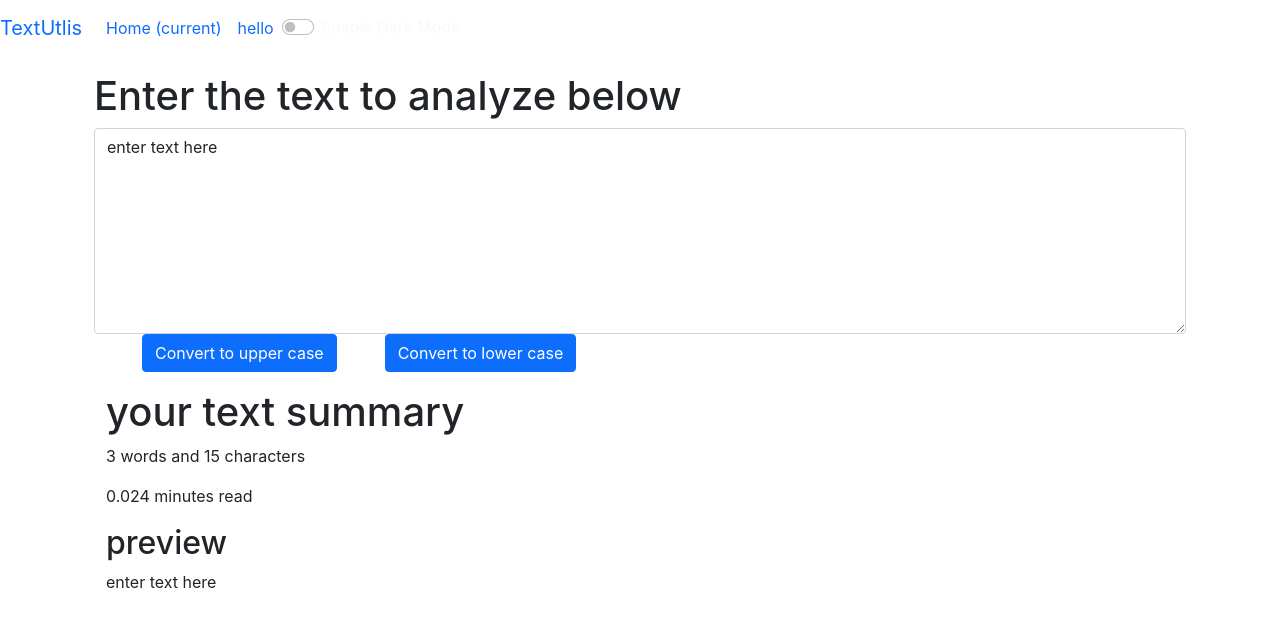
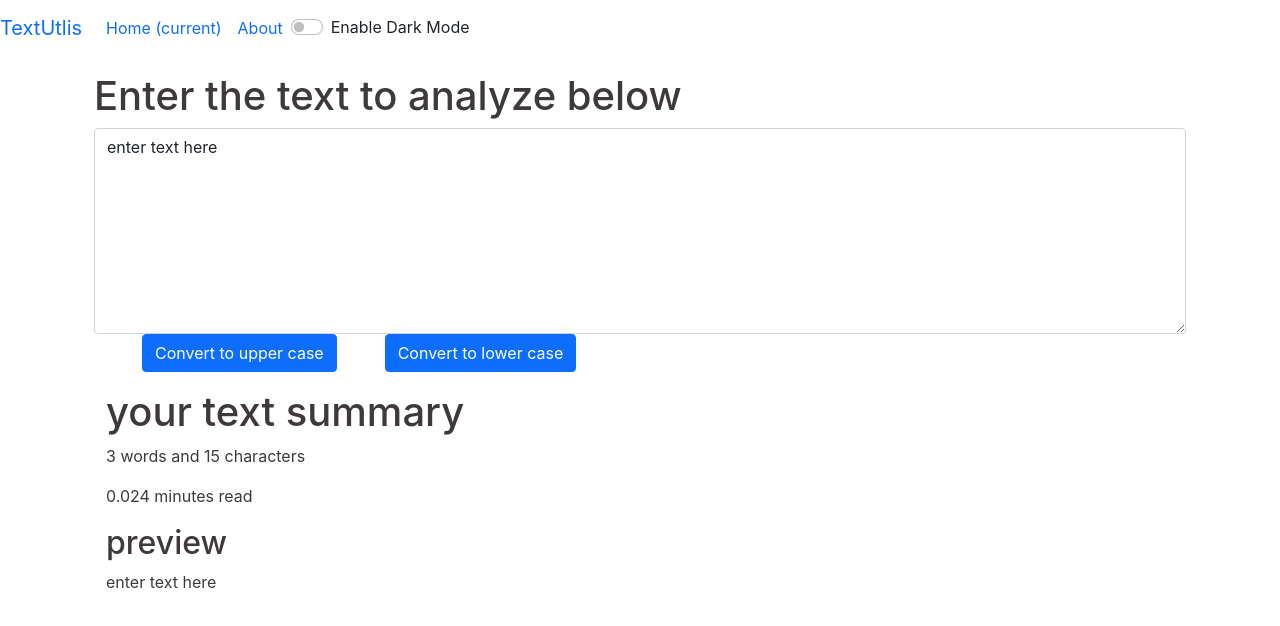
Before and after one commit to anjul1026/Text_Utils_app, a React (Create React App) app: page / in a window 1280 px wide. Shown: the top 626 px of the page. Built offline with nearby package versions, Linux system fonts and the light colour scheme; the HTML template or start-up script is replaced by a standard one.

Commit message:
adding dark mode

```diff
--- a/src/App.js
+++ b/src/App.js
@@ -3,26 +3,38 @@ import "./App.css";
 // import About from "./components/About";
 import Nav from "./components/Nav";
 import TextForm from "./components/TextForm";
-
+import Alert from "./components/Alert";
 function App() {
-  const [mode, setMode] = useState("dark"); //whether dark mode is enable or not
+  const [mode, setMode] = useState("light"); //whether dark mode is enable or not
+  const [alert, setAlert] = useState(null);
+  const showAlert = (message, type) => {
+    setAlert({
+      msg: message,
+      type: type,
+    });
+  };
   const toggleMode = () => {
     if (mode === "light") {
-      setMode = "dark";
+      setMode("dark");
+      document.body.style.backgroundColor = "#3f3a3a";
+      showAlert("Drak Mode has been enebled", "success");
     } else {
-      setMode = "light";
+      setMode("light");
+      document.body.style.backgroundColor = "white";
+      showAlert("Light Mode has been enebled", "success");
     }
   };
   return (
     <>
       <Nav
         title="TextUtlis"
-        aboutText="hello"
+        aboutText="About"
         mode={mode}
         toggleMode={toggleMode}
       />
+      <Alert alert={alert} />
       <div className="container my-3">
-        <TextForm heading="Enter the text to analyze below" />
+        <TextForm heading="Enter the text to analyze below" mode={mode} />
         {/* <About /> */}
       </div>
     </>
--- /dev/null
+++ b/src/components/Alert.js
@@ -0,0 +1,25 @@
+import React from "react";
+
+export default function Alert(props) {
+  const capitalize = (word) => {
+    console.log(word);
+    const lower = word.toLowerCase();
+    return lower.charAt(0).toUpperCase() + lower.slice(1);
+  };
+  return (
+    props.alert && (
+      <div
+        className="alert alert-warning alert-dismissible fade show"
+        role="alert"
+      >
+        <strong>{capitalize(props.alert.type)}</strong>:{props.alert.msg}
+        <button
+          type="button"
+          className="btn-close"
+          data-bs-dismiss="alert"
+          aria-label="Close"
+        ></button>
+      </div>
+    )
+  );
+}
--- a/src/components/TextForm.js
+++ b/src/components/TextForm.js
@@ -18,7 +18,10 @@ export default function TextForm(props) {
   const [text, setText] = useState("enter text here");
   return (
     <>
-      <div className="container">
+      <div
+        className="container"
+        style={{ color: props.mode === "dark" ? "white" : "#3f3a3a" }}
+      >
         <h1>{props.heading}</h1>
         <div className="form-group">
           <textarea
@@ -27,6 +30,10 @@ export default function TextForm(props) {
             id="myBox"
             rows="8"
             onChange={handleOnChange}
+            style={{
+              backgroundColor: props.mode === "dark" ? "grey" : "light",
+              color: props.mode === "dark" ? "red" : "light",
+            }}
           ></textarea>
         </div>
         <button className="btn btn-primary mx-5" onClick={handleUpClick}>
@@ -35,14 +42,21 @@ export default function TextForm(props) {
         <button className="btn btn-primary" onClick={handleLoClick}>
           Convert to lower case
         </button>
-        <div className="container my-3">
+        <div
+          className="container my-3"
+          style={{ color: props.mode === "dark" ? "white" : "#3f3a3a" }}
+        >
           <h1>your text summary</h1>
           <p>
             {text.split(" ").length} words and {text.length} characters
           </p>
           <p>{0.008 * text.split(" ").length} minutes read</p>
           <h2>preview</h2>
-          <p>{text}</p>
+          <p>
+            {text.length > 1
+              ? text
+              : "enter something into text box above to preview it here"}
+          </p>
         </div>
       </div>
     </>
```
